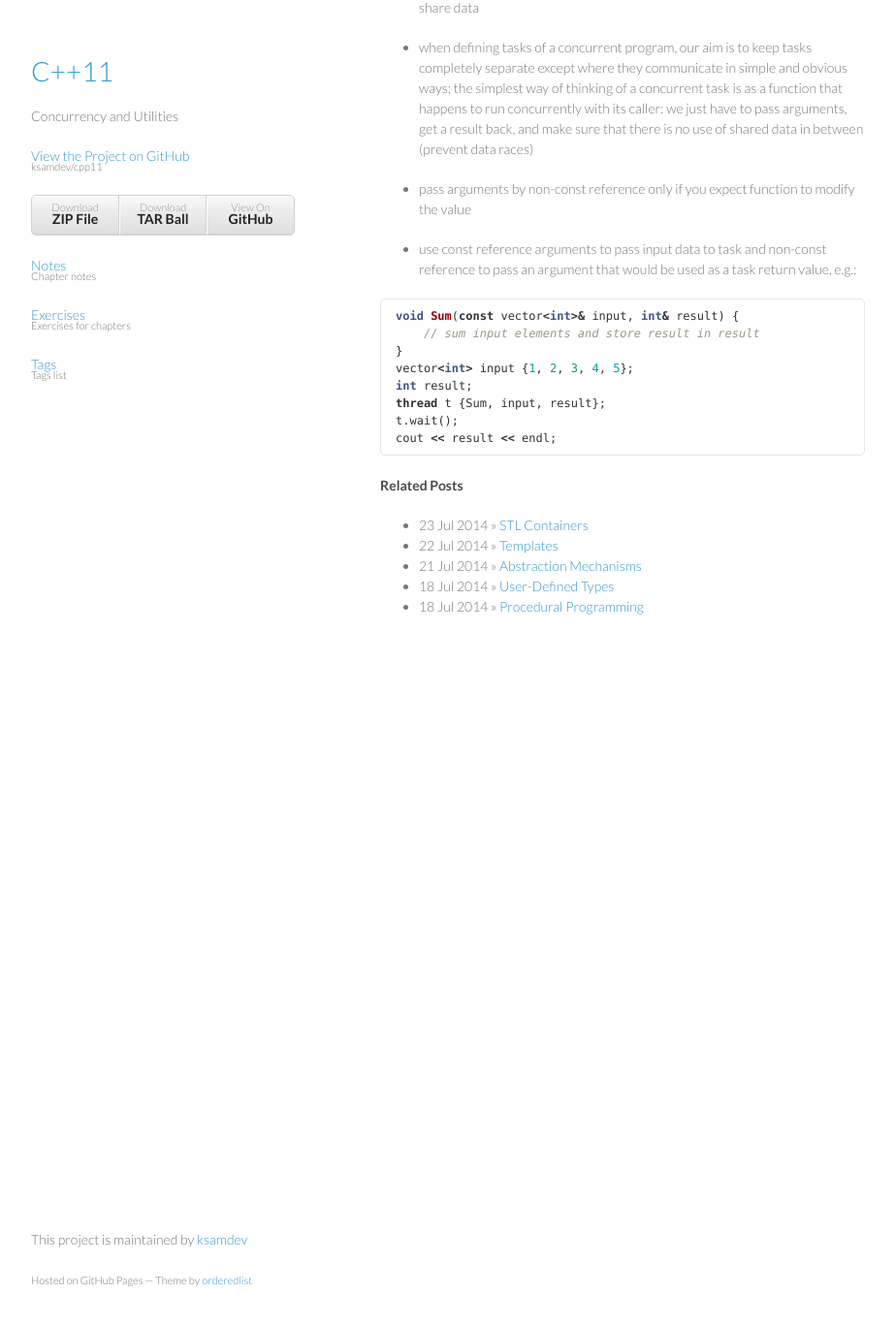
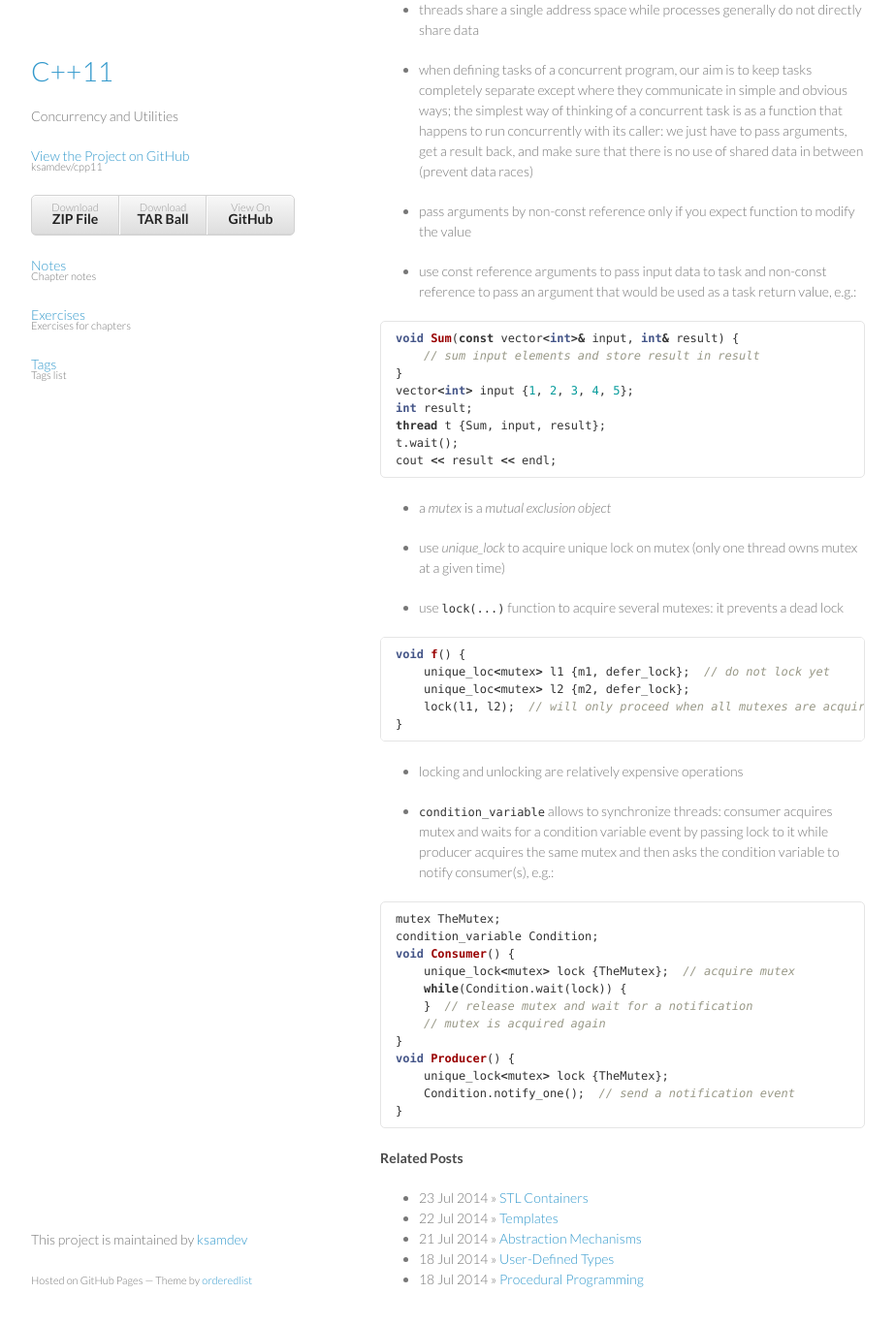
Before and after one commit to musasesay/cpp11, a Jekyll site: the page built from _posts/chapter5/2014-07-27-concurrency.md, in a window 1280 px wide and 1400 px high, scrolled down 702 px. Shown: the top 1367 px of the window at 97% size, without its empty margins (178-1101 px from the left). Built offline with Jekyll 4.4.1, drawn with Linux system fonts in a browser that asks for light colours; Markdown is read by kramdown in place of the engine named in the settings; some of the changed text lies outside the part shown.

Commit message:
start concurrency notes

````diff
--- a/_posts/chapter5/2014-07-27-utilities.md
+++ b/_posts/chapter5/2014-07-27-concurrency.md
@@ -3,7 +3,7 @@ title: Concurrency and Utilities
 categories: notes
 layout: post
 chapter: 5
-tags: resource unique_ptr shared_ptr task thread process
+tags: resource unique_ptr shared_ptr task thread process mutex unique_lock lock
 ---
 
 * a *resource* is something that must be acquired and later released, e.g.
@@ -60,3 +60,40 @@ thread t {Sum, input, result};
 t.wait();
 cout << result << endl;
 ```
+
+* a *mutex* is a *mutual exclusion object*
+
+* use *unique_lock* to acquire unique lock on mutex (only one thread owns mutex
+  at a given time)
+
+* use `lock(...)` function to acquire several mutexes: it prevents a dead lock
+
+```c++
+void f() {
+    unique_loc<mutex> l1 {m1, defer_lock};  // do not lock yet
+    unique_loc<mutex> l2 {m2, defer_lock};
+    lock(l1, l2);  // will only proceed when all mutexes are acquired
+}
+```
+
+* locking and unlocking are relatively expensive operations
+
+* `condition_variable` allows to synchronize threads: consumer acquires mutex and
+  waits for a condition variable event by passing lock to it while producer
+  acquires the same mutex and then asks the condition variable to notify
+  consumer(s), e.g.:
+
+```c++
+mutex TheMutex;
+condition_variable Condition;
+void Consumer() {
+    unique_lock<mutex> lock {TheMutex};  // acquire mutex
+    while(Condition.wait(lock)) {
+    }  // release mutex and wait for a notification
+    // mutex is acquired again
+}
+void Producer() {
+    unique_lock<mutex> lock {TheMutex};
+    Condition.notify_one();  // send a notification event
+}
+```
````
